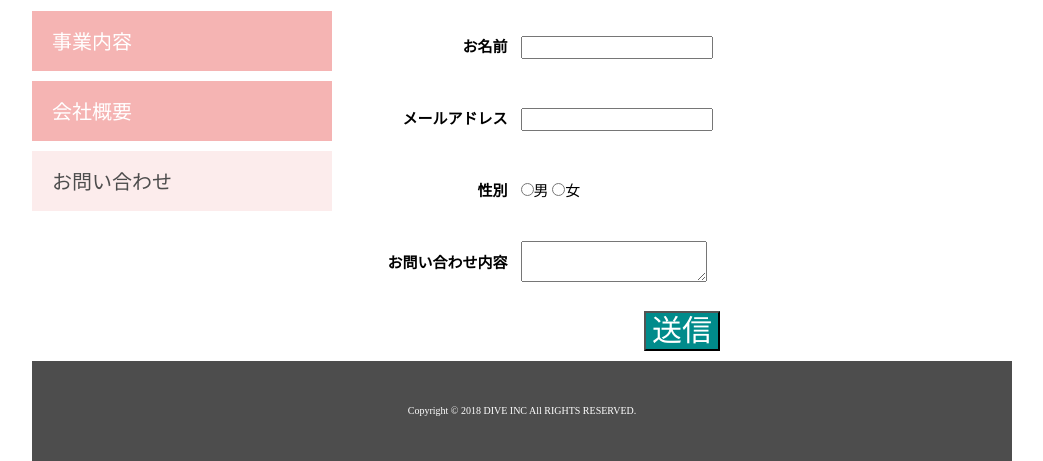
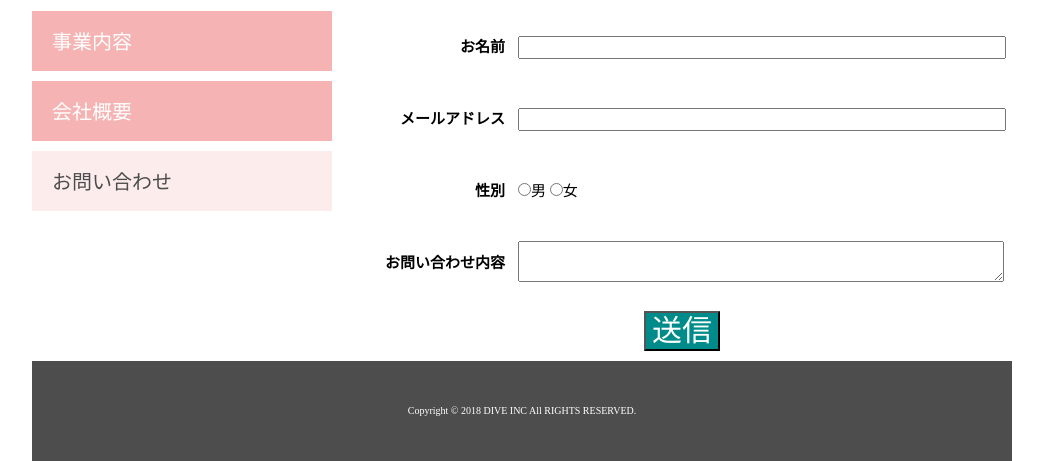
Before and after one commit to Momo-Hayashi/HTML-assignment1, a plain HTML site: page contact.html in a window 1280 px wide. Shown: the part 787-1248 px from the top of the page, without its empty margins (118-1161 px from the left). Drawn offline with Linux system fonts and the light colour scheme.

Commit message:
提出用

```diff
--- a/contact.html
+++ b/contact.html
@@ -38,11 +38,11 @@
             <table class="contact">
               <tr>
                 <th>お名前</th>
-                <td><input name="name"></td>
+                <td><input class="contact-input" name="name"></td>
               </tr>
               <tr>
                 <th>メールアドレス</th>
-                <td><input type="email" name="email"></td>
+                <td><input class="contact-input" type="email" name="email"></td>
               </tr>
               <tr>
                 <th>性別</th>
@@ -51,7 +51,7 @@
               </tr>
               <tr>
                 <th>お問い合わせ内容</th>
-                <td><textarea></textarea></td>
+                <td><textarea class="contact-input" ></textarea></td>
               </tr>
             </table>
             <div class="button">
--- a/css/contact.css
+++ b/css/contact.css
@@ -1,7 +1,3 @@
-.contact {
-  width: 100%;
-  table-layout: fixed;
-}
 .contact tr{
   height: 7rem;
 }
@@ -26,3 +22,6 @@
 .button {
   text-align: center;
 }
+.contact-input {
+  width: 480px;
+}
```
